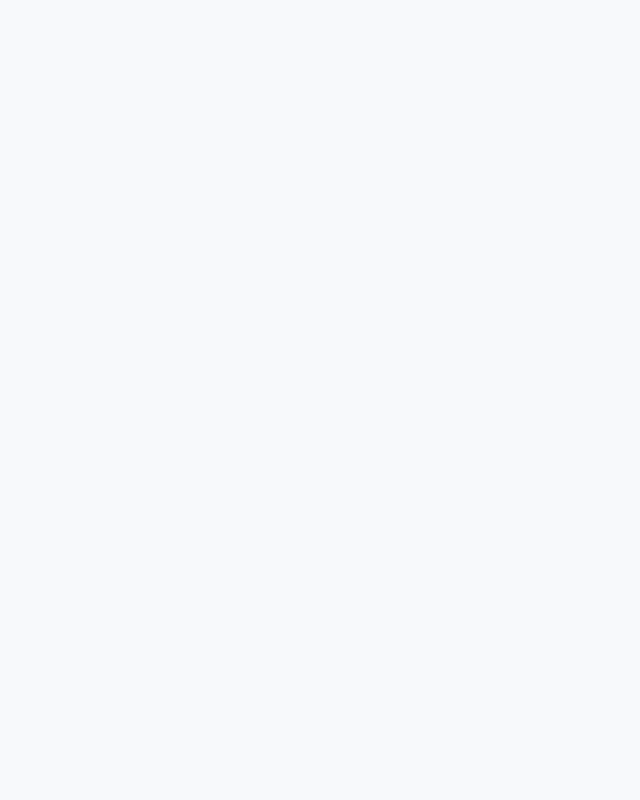
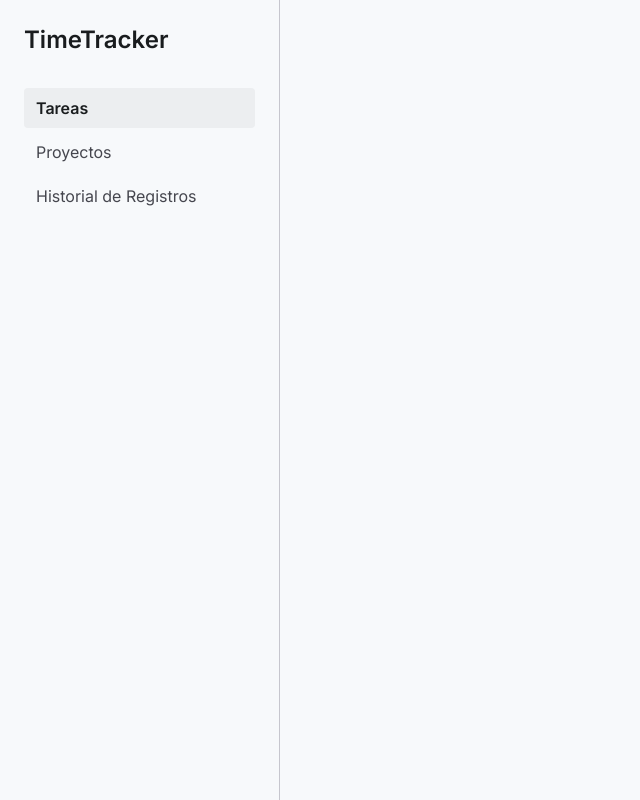
Before and after one commit to juanca202/exercise-time-tracker, a Next.js app: page / in a window 1280 px wide. Shown: the whole page, without its empty margins (0-640 px from the left). Built offline with nearby package versions, Linux system fonts and the light colour scheme.

Commit message:
feat: add AppShell navigation and wire Precision Focus fonts

```diff
--- a/src/app/layout.tsx
+++ b/src/app/layout.tsx
@@ -1,20 +1,21 @@
 import type { Metadata } from "next";
-import { Geist, Geist_Mono } from "next/font/google";
+import { Inter, JetBrains_Mono } from "next/font/google";
+import { AppShell } from "@/components/app-shell/app-shell";
 import "./globals.css";
 
-const geistSans = Geist({
-  variable: "--font-geist-sans",
+const inter = Inter({
+  variable: "--font-inter",
   subsets: ["latin"],
 });
 
-const geistMono = Geist_Mono({
-  variable: "--font-geist-mono",
+const jetbrainsMono = JetBrains_Mono({
+  variable: "--font-jetbrains-mono",
   subsets: ["latin"],
 });
 
 export const metadata: Metadata = {
-  title: "Create Next App",
-  description: "Generated by create next app",
+  title: "TimeTracker",
+  description: "Registro de tiempo por proyecto y tarea",
 };
 
 export default function RootLayout({
@@ -24,11 +25,13 @@ export default function RootLayout({
 }>) {
   return (
     <html
-      lang="en"
-      className={`${geistSans.variable} ${geistMono.variable} h-full antialiased`}
+      lang="es"
+      className={`${inter.variable} ${jetbrainsMono.variable} h-full antialiased`}
     >
       <body className="min-h-full flex flex-col">
-        <div className="root flex min-h-full flex-1 flex-col">{children}</div>
+        <div className="root flex min-h-full flex-1 flex-col">
+          <AppShell>{children}</AppShell>
+        </div>
       </body>
     </html>
   );
--- /dev/null
+++ b/src/components/app-shell/app-shell.tsx
@@ -0,0 +1,48 @@
+"use client";
+
+import Link from "next/link";
+import { usePathname } from "next/navigation";
+import type { ReactNode } from "react";
+
+const NAV_ITEMS = [
+  { href: "/", label: "Tareas" },
+  { href: "/projects", label: "Proyectos" },
+  { href: "/history", label: "Historial de Registros" },
+];
+
+export function AppShell({ children }: { children: ReactNode }) {
+  const pathname = usePathname();
+
+  return (
+    <div className="flex min-h-screen">
+      <aside className="w-[280px] shrink-0 border-r border-outline-variant bg-surface p-6">
+        <p className="text-headline-md font-semibold text-on-surface">
+          TimeTracker
+        </p>
+        <nav aria-label="Navegación principal" className="mt-8">
+          <ul className="flex flex-col gap-1">
+            {NAV_ITEMS.map((item) => {
+              const isActive = pathname === item.href;
+              return (
+                <li key={item.href}>
+                  <Link
+                    href={item.href}
+                    aria-current={isActive ? "page" : undefined}
+                    className={`block rounded px-3 py-2 text-body-lg ${
+                      isActive
+                        ? "bg-surface-container font-semibold text-on-surface"
+                        : "text-on-surface-variant hover:bg-surface-container-low"
+                    }`}
+                  >
+                    {item.label}
+                  </Link>
+                </li>
+              );
+            })}
+          </ul>
+        </nav>
+      </aside>
+      <main className="flex-1 p-10">{children}</main>
+    </div>
+  );
+}
```
Also changed, not shown: 1 other file (tests, documents, lock files or other folders).
